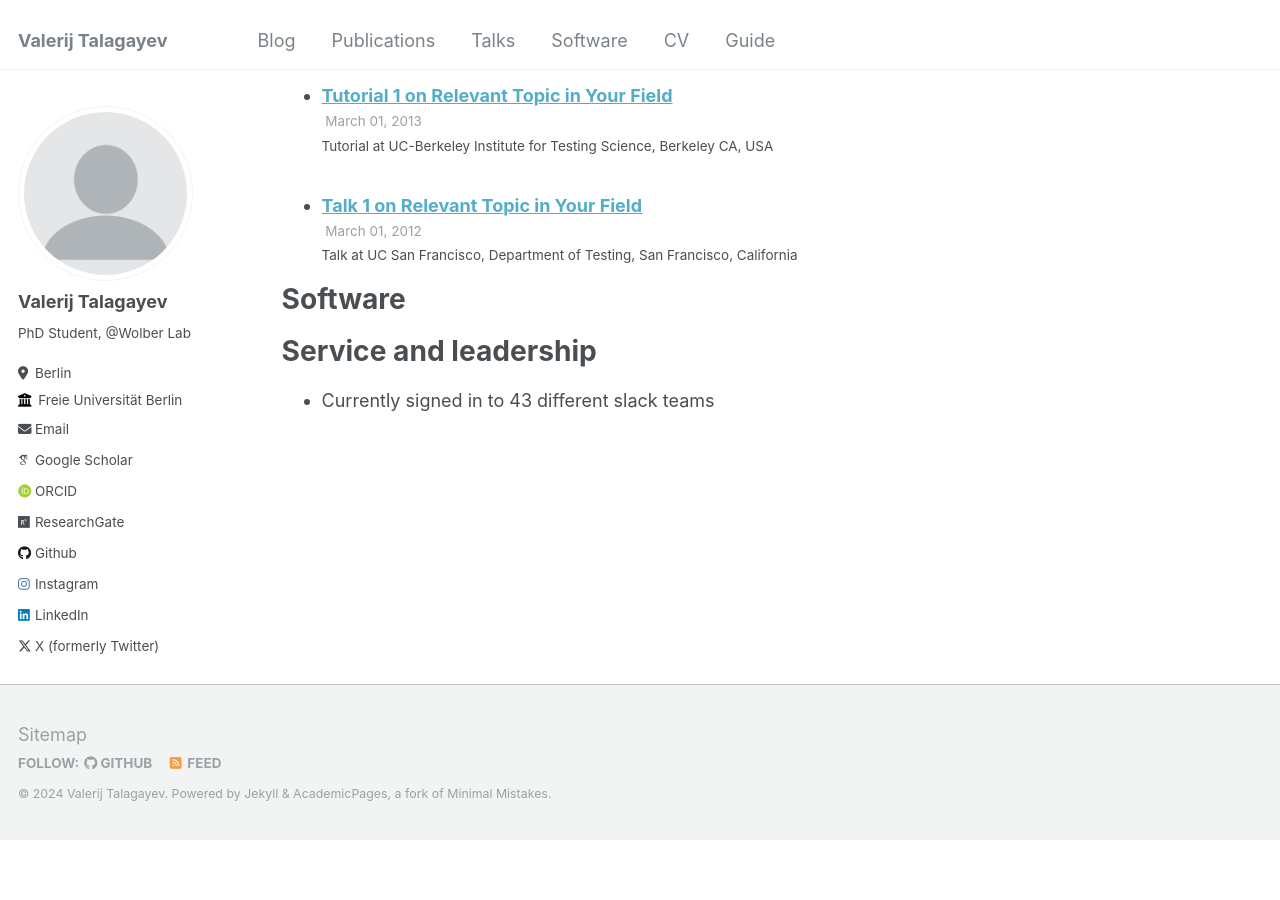
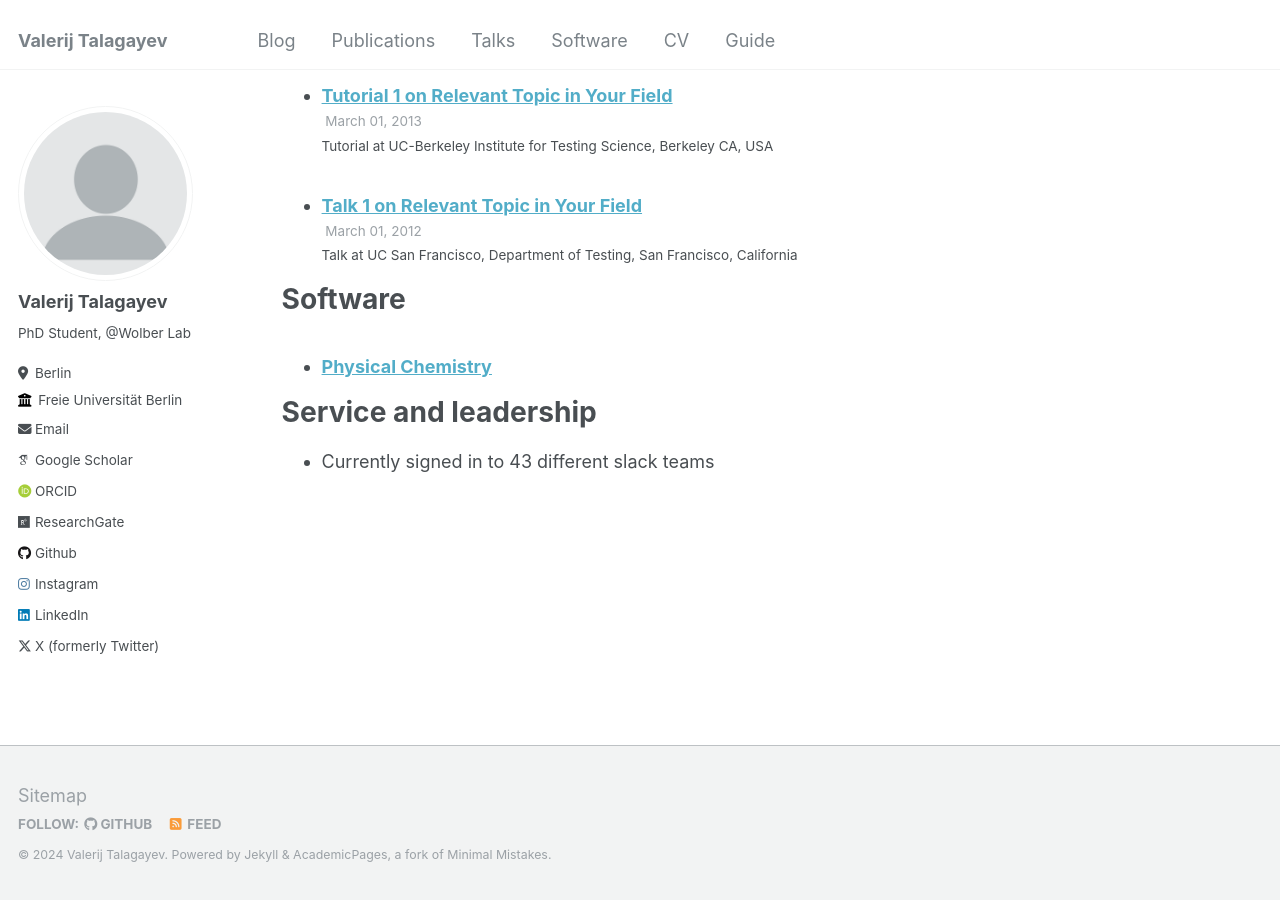
Before and after one commit to talagayev/talagayev11.github.io, a Jekyll site: the page built from _pages/cv.md, in a window 1280 px wide and 900 px high, scrolled down 1958 px. Built offline with Jekyll 4.4.1, drawn with Linux system fonts in a browser that asks for light colours; some web fonts are replaced; before the commit the page ends 2797 px from its top, so only the background shows below that.

Commit message:
Update cv.md

```diff
--- a/_pages/cv.md
+++ b/_pages/cv.md
@@ -55,7 +55,7 @@
 
 Software
 ======
-  <ul>{% for post in site.software reversed %}
+  <ul>{% for post in site.teaching reversed %}
     {% include archive-single-cv.html %}
   {% endfor %}</ul>
 
```
